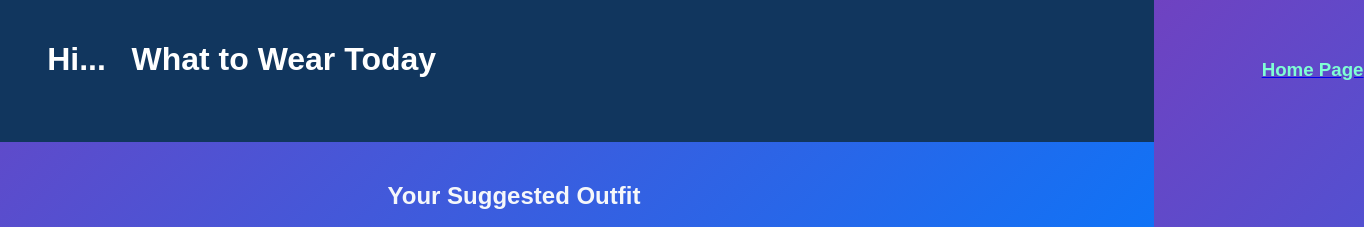
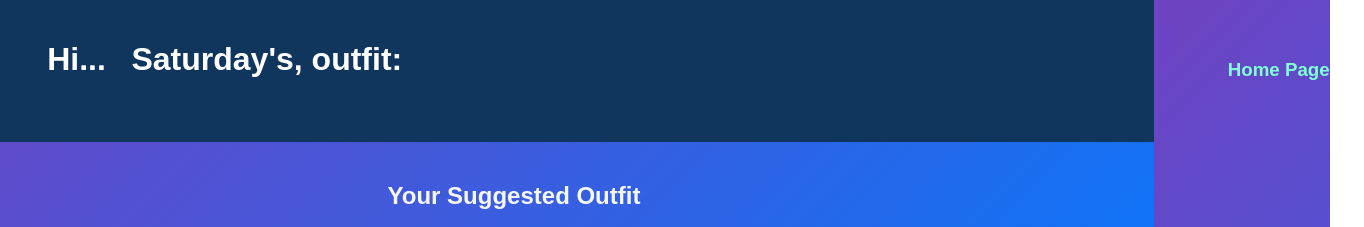
Before and after one commit to rishii3468/Bit-and-Build-Sep-2024, a plain HTML site: page suggest.html in a window 1280 px wide. Shown: the top 227 px of the page, 1364 px wide, since content can reach past the window. Drawn offline with Linux system fonts and the light colour scheme.

Commit message:
Cleaned up the file directories

```diff
--- a/suggest.html
+++ b/suggest.html
@@ -9,11 +9,12 @@
 </head>
 <body>
     <header>
-        <img src="logo.jpeg" alt="logo">
+        <img src="/images/ClosetCraft.png" alt="logo">
         <div class="greeting" id="greeting"></div>
         <h1>Hi...</h1>
-        <h1 class="wht">What to Wear Today</h1>
-        <a href="home.html"><h3>Home Page</h3>
+        <h1 class="wht"></h1>
+        <a href="home.html" style="text-decoration: none;">
+          <h3>Home Page</h3>
         </a>
     </header>
 
@@ -21,14 +22,24 @@
         <h2>Your Suggested Outfit</h2>
         <div class="suggestion-box">
             <div class="outfit-item" id="shirt-suggestion">
-                <img src="shirt.jpg" alt="Shirt" class="outfit-image">
+                <img src="images/shirt.jpg" alt="Shirt" class="outfit-image">
                 <p class="item-description">Shirt:</p>
             </div>
             <div class="outfit-item item02" id="pants-suggestion">
-                <img src="pant.jpg" alt="Pants" class="outfit-image">
+                <img src="/images/pant.jpg" alt="Pants" class="outfit-image">
                 <p class="item-description">Pants:</p>
             </div>
         </div>
     </section>
+    <script>
+      let now = new Date();
+      const today = document.querySelector('.wht');
+      function getDay(date) {
+        const daysOfWeek = ["Sunday", "Monday", "Tuesday", "Wednesday", "Thursday", "Friday", "Saturday"];
+        return daysOfWeek[date.getDay()];
+      }
+      const todayDate = getDay(now);
+      today.innerHTML = `${todayDate}'s, outfit:`
+    </script>
 </body>
 </html>
```
Also changed, not shown: ClosetCraft.png (deleted), images/logo.jpeg (renamed from logo.jpeg), images/pant.jpg (renamed from pant.jpg), images/shirt.jpg (renamed from shirt.jpg).
